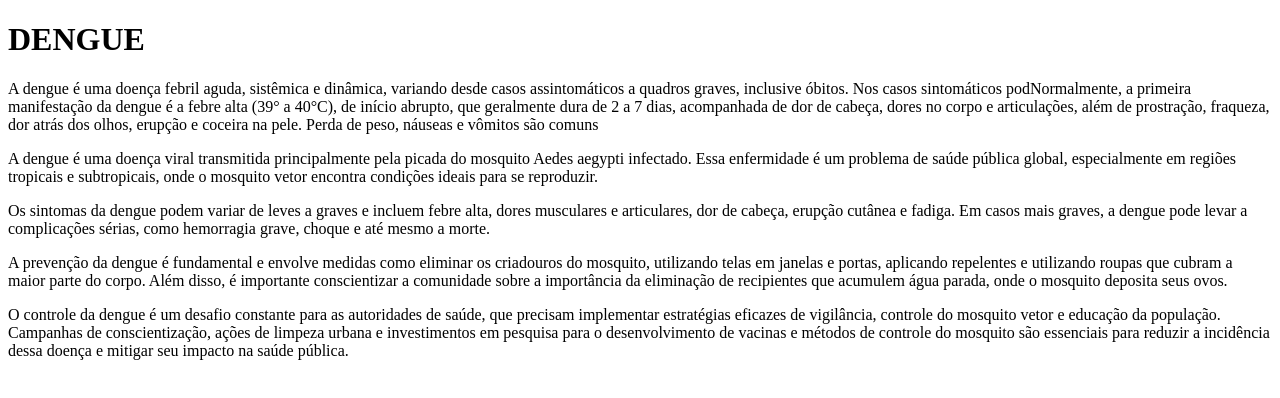
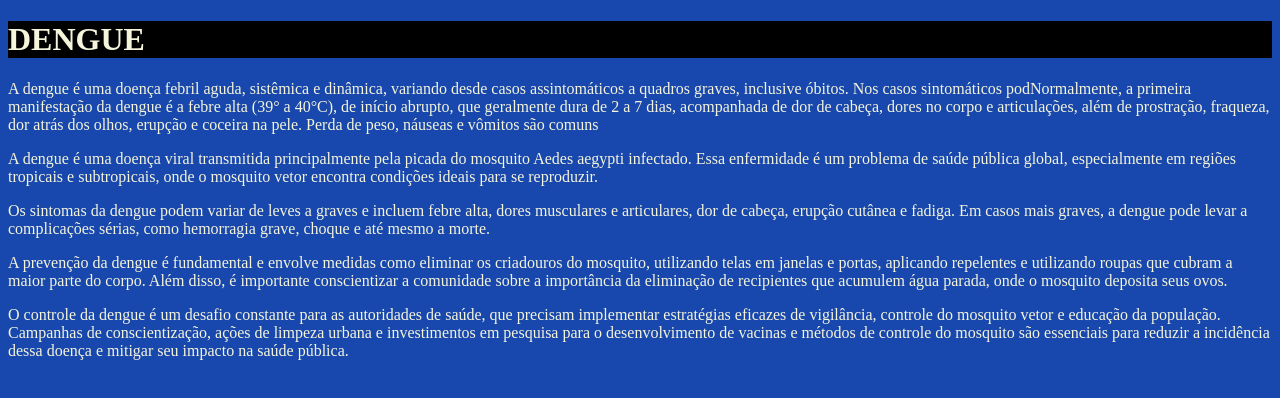
Before and after one commit to monique-evellim/dengue, a plain HTML site: page index.html in a window 1280 px wide. Drawn offline with Linux system fonts and the light colour scheme.

Commit message:
Add files via upload

```diff
--- a/index.html
+++ b/index.html
@@ -4,14 +4,15 @@
     <meta charset="UTF-8">
     <meta name="viewport" content="width=device-width, initial-scale=1.0">
     <title>Document</title>
+<link rel="stylesheet" href="style.css">
 </head>
 <body>
+<header><h1> DENGUE</h1></header>
 
-   <h1> DENGUE</h1>
    <p>A dengue é uma doença febril aguda, sistêmica e dinâmica, variando desde casos assintomáticos a quadros graves, inclusive óbitos. Nos casos sintomáticos podNormalmente, a primeira manifestação da dengue é a febre alta (39° a 40°C), de início abrupto, que geralmente dura de 2 a 7 dias, acompanhada de dor de cabeça, dores no corpo e articulações, além de prostração, fraqueza, dor atrás dos olhos, erupção e coceira na pele. Perda de peso, náuseas e vômitos são comuns </p>
-</body>
-</html>
-<p>A dengue é uma doença viral transmitida principalmente pela picada do mosquito Aedes aegypti infectado. Essa enfermidade é um problema de saúde pública global, especialmente em regiões tropicais e subtropicais, onde o mosquito vetor encontra condições ideais para se reproduzir.</p>
+   <p>A dengue é uma doença viral transmitida principalmente pela picada do mosquito Aedes aegypti infectado. Essa enfermidade é um problema de saúde pública global, especialmente em regiões tropicais e subtropicais, onde o mosquito vetor encontra condições ideais para se reproduzir.</p>
 <p>Os sintomas da dengue podem variar de leves a graves e incluem febre alta, dores musculares e articulares, dor de cabeça, erupção cutânea e fadiga. Em casos mais graves, a dengue pode levar a complicações sérias, como hemorragia grave, choque e até mesmo a morte.
     <p>A prevenção da dengue é fundamental e envolve medidas como eliminar os criadouros do mosquito, utilizando telas em janelas e portas, aplicando repelentes e utilizando roupas que cubram a maior parte do corpo. Além disso, é importante conscientizar a comunidade sobre a importância da eliminação de recipientes que acumulem água parada, onde o mosquito deposita seus ovos.    </p>
     <p>O controle da dengue é um desafio constante para as autoridades de saúde, que precisam implementar estratégias eficazes de vigilância, controle do mosquito vetor e educação da população. Campanhas de conscientização, ações de limpeza urbana e investimentos em pesquisa para o desenvolvimento de vacinas e métodos de controle do mosquito são essenciais para reduzir a incidência dessa doença e mitigar seu impacto na saúde pública.    </p>
+</body>
+</html>
--- /dev/null
+++ b/style.css
@@ -0,0 +1,2 @@
+body{background-color: rgb(24, 71, 173);color: beige;}
+header{background-color: black;}
```
